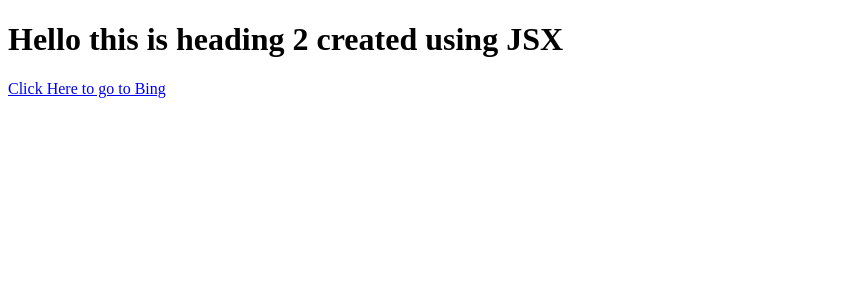
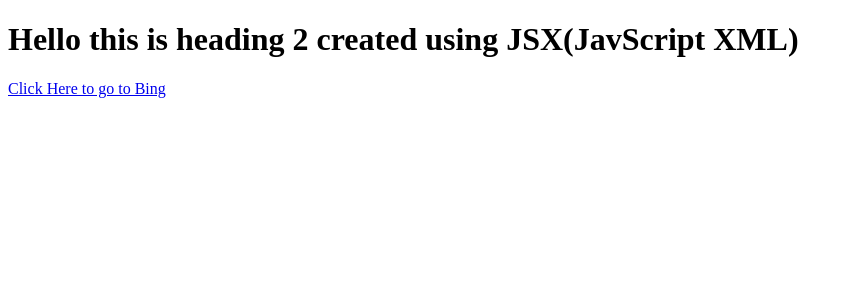
Before and after one commit to hreshikesh/React-X-Workz, a React (Vite) app: page / in a window 1280 px wide. Shown: the top 300 px of the page, without its empty margins (0-853 px from the left). Built offline with nearby package versions, Linux system fonts and the light colour scheme.

Commit message:
added gitignore

```diff
--- a/App.js
+++ b/App.js
@@ -18,7 +18,7 @@ const heading=React.createElement("div",{id:"container1Id"},
 
 const heading2=(
     <div id="container2Id">
-        <h1 id="heading2Id">Hello this is heading 2 created using JSX</h1>
+        <h1 id="heading2Id">Hello this is heading 2 created using JSX(JavScript XML)</h1>
         <a id="routing2Id" href="https://www.bing.com">Click Here to go to Bing</a>
     </div>
 );
```
Also changed, not shown: 3 other files (tests, documents, lock files or other folders).
